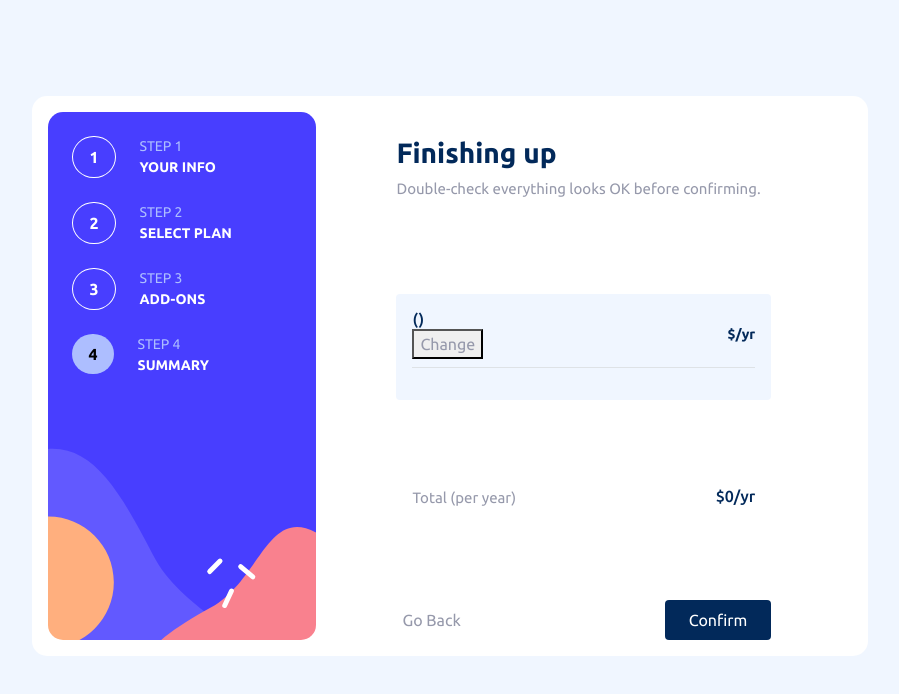
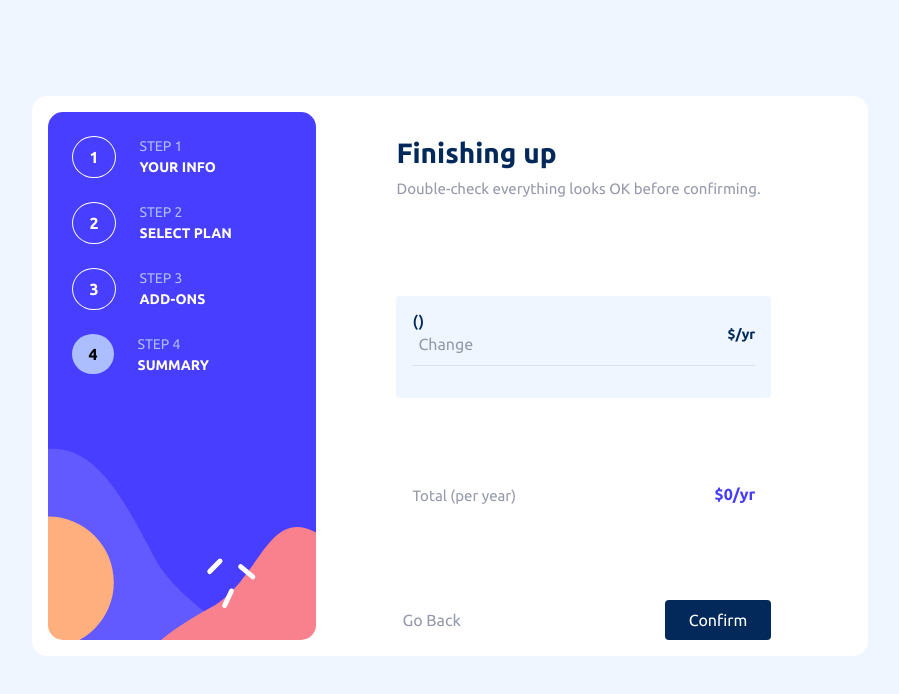
Before and after one commit to pedroalima/multi-form, a React (Vite) app: page /summary in a window 1280 px wide. Shown: the top 694 px of the page, without its empty margins (190-1089 px from the left). Built offline with nearby package versions, Linux system fonts and the light colour scheme.

Commit message:
style: finishes

```diff
--- a/src/App.jsx
+++ b/src/App.jsx
@@ -26,12 +26,6 @@ function App() {
 
 	const [sum, setSum] = useState(0);
 	const [sumAddOns, setSumAddOns] = useState(0);
-
-	// console.log(plan)
-	// console.log(deadlinePayment)
-	// console.log(price)
-	console.log(sum)
-	console.log(sumAddOns)
 
 	return (
 		<>
--- a/src/pages/summary/index.jsx
+++ b/src/pages/summary/index.jsx
@@ -36,8 +36,8 @@ function Summary({ plan, setPlan, deadlinePayment, price, addOns, setAddOns, sum
             <div className='bg-modality-color p-3 mt-4 rounded'>
                 <div className='d-flex justify-content-between align-items-center border-bottom pb-2 mb-3'>
                     <div>
-                        <h6 className='m-0 font-tertiary-color'>{plan} ({deadlinePayment})</h6>
-                        <button onClick={changePlansAndAddOns} className='font-primary-color'>Change</button>
+                        <h6 className='m-0 font-tertiary-color text-capitalize'>{plan} ({deadlinePayment})</h6>
+                        <button onClick={changePlansAndAddOns} className='font-primary-color button-custom'>Change</button>
                     </div>
                     <span className='font-tertiary-color font-weight-bold'>{deadlinePayment == "monthly" ? `$${price}/mo` : `$${price}/yr`}</span>
                 </div>
@@ -52,7 +52,7 @@ function Summary({ plan, setPlan, deadlinePayment, price, addOns, setAddOns, sum
             </div>
             <div className='d-flex justify-content-between p-3'>
                 <p className='font-primary-color'>{deadlinePayment == "monthly" ? "Total (per month)" : "Total (per year)"}</p>
-                <h6 className='font-tertiary-color'>{deadlinePayment == "monthly" ? `$${total}/mo` : `$${total}/yr`}</h6>
+                <h6 className='font-tertiary-color font-weight-bold total-color'>{deadlinePayment == "monthly" ? `$${total}/mo` : `$${total}/yr`}</h6>
             </div>
             <div className="d-flex justify-content-between p-3 p-md-0 mt-4 mt-md-0 px-md-0 position-custom">
                 <button onClick={goBack} className='border-0 bg-white font-primary-color weight-custom'>Go Back</button>
--- a/src/pages/summary/index.scss
+++ b/src/pages/summary/index.scss
@@ -34,4 +34,24 @@
         font-size: 15px;
         margin: 0;
     }
+
+    .total-color {
+        color: rgb(71, 61, 255);
+    }
+
+    .button-custom {
+        background: none;
+        border: none;
+        text-decoration: underline;
+
+        &:hover {
+            color: rgb(71, 61, 255);
+            text-decoration: underline;
+        }
+
+        @media screen and (min-width: 1024px) {
+            text-decoration: none;
+        }
+
+    }
 }
```
